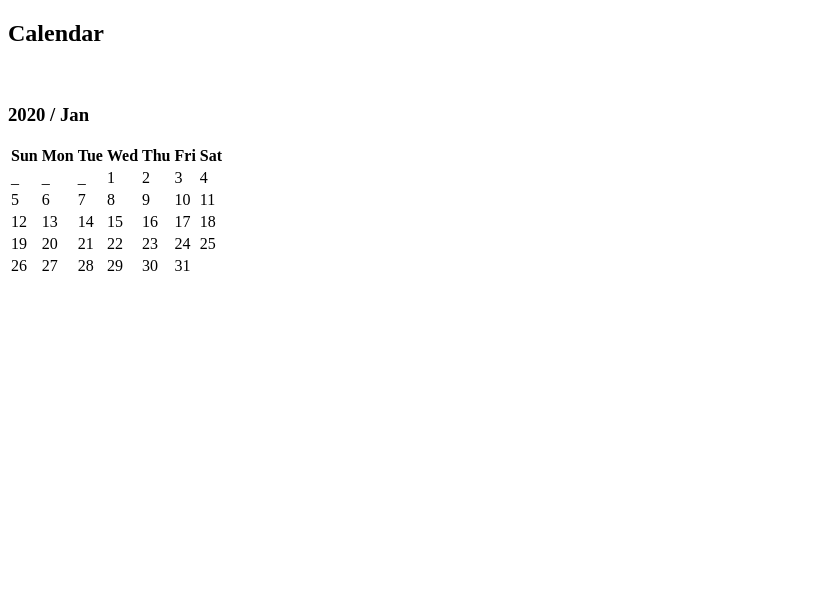
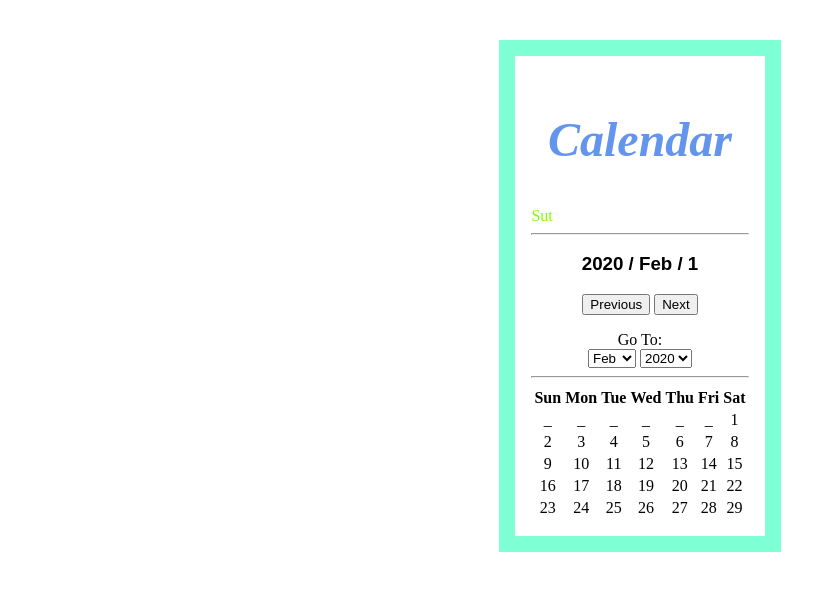
Before and after one commit to chynamyerz/vanillajs-calendar, a plain HTML site: page index.html in a window 1280 px wide. Shown: the whole page, without its empty margins (0-836 px from the left). Drawn offline with Linux system fonts and the light colour scheme.

Commit message:
Updated calender with next, previous and go to functionality. Added some styling

```diff
--- /dev/null
+++ b/css/index.css
@@ -0,0 +1,39 @@
+.calendar-section {
+  text-align: center;
+}
+
+.calendar-container {
+  display: inline-block;
+  border: 1em solid aquamarine;
+  padding: 1em;
+  margin: 2em;
+}
+
+.calendar-heading {
+  font-style: italic;
+  color: cornflowerblue;
+  font-size: 3em;
+}
+
+.calendar-day {
+  text-align: left;
+  padding: 0px;
+  margin: 0px;
+  color: chartreuse;
+}
+
+.calendar-year-month {
+  font-family: Arial, Helvetica, sans-serif;
+}
+
+.calendar-control-buttons {
+  width: 100%;
+}
+
+.calender-next-prev-buttons {
+  margin-bottom: 1em;
+}
+
+.calendar-table-body #date {
+  cursor: pointer;
+}
--- a/index.html
+++ b/index.html
@@ -6,15 +6,99 @@
   <title>Calendar</title>
 
   <meta name="viewport" content="width=device-width, initial-scale=1, shrink-to-fit=no">
-
+  <link rel="stylesheet" type="text/css" href="./css/index.css">
 </head>
 
 <body>
-  <section>
-    <div>
-      <h1>Calendar</h1>
-      <br />
-      <h3 id="calendar-year-month"></h3>
+  <section class="calendar-section">
+    <div class="calendar-container">
+      <h1 class="calendar-heading">Calendar</h1>
+      <p class="calendar-day" id="calendar-day"></p>
+      <hr />
+      <h3 class="calendar-year-month" id="calendar-year-month"></h3>
+      <div class="calendar-control-buttons">
+        <div class="calender-next-prev-buttons">
+          <button id="previous" onclick="previous()">Previous</button>
+          <button id="next" onclick="next()">Next</button>
+        </div>
+
+        <div class="calender-goto-buttuns">
+          <form>
+            <label>Go To: </label> <br />
+            <select id="month" onchange="goToMonth(this.options[this.selectedIndex].value)">
+              <option value="Jan">Jan</option>
+              <option value="Feb">Feb</option>
+              <option value="Mar">Mar</option>
+              <option value="Apr">Apr</option>
+              <option value="May">May</option>
+              <option value="Jun">Jun</option>
+              <option value="Jul">Jul</option>
+              <option value="Aug">Aug</option>
+              <option value="Sep">Sep</option>
+              <option value="Oct">Oct</option>
+              <option value="Nov">Nov</option>
+              <option value="Dec">Dec</option>
+            </select>
+
+
+            <label></label>
+            <select id="year" onchange="goToYear(this.options[this.selectedIndex].value)">
+              <option value=1980>1980</option>
+              <option value=1981>1981</option>
+              <option value=1982>1982</option>
+              <option value=1983>1983</option>
+              <option value=1984>1984</option>
+              <option value=1985>1985</option>
+              <option value=1986>1986</option>
+              <option value=1987>1987</option>
+              <option value=1988>1988</option>
+              <option value=1989>1989</option>
+              <option value=1990>1990</option>
+              <option value=1991>1991</option>
+              <option value=1992>1992</option>
+              <option value=1993>1993</option>
+              <option value=1994>1994</option>
+              <option value=1995>1995</option>
+              <option value=1996>1996</option>
+              <option value=1997>1997</option>
+              <option value=1998>1998</option>
+              <option value=1999>1999</option>
+              <option value=2000>2000</option>
+              <option value=2001>2001</option>
+              <option value=2002>2002</option>
+              <option value=2003>2003</option>
+              <option value=2004>2004</option>
+              <option value=2005>2005</option>
+              <option value=2006>2006</option>
+              <option value=2007>2007</option>
+              <option value=2008>2008</option>
+              <option value=2009>2009</option>
+              <option value=2010>2010</option>
+              <option value=2011>2011</option>
+              <option value=2012>2012</option>
+              <option value=2013>2013</option>
+              <option value=2014>2014</option>
+              <option value=2015>2015</option>
+              <option value=2016>2016</option>
+              <option value=2017>2017</option>
+              <option value=2018>2018</option>
+              <option value=2019>2019</option>
+              <option value=2020>2020</option>
+              <option value=2021>2021</option>
+              <option value=2022>2022</option>
+              <option value=2023>2023</option>
+              <option value=2024>2024</option>
+              <option value=2025>2025</option>
+              <option value=2026>2026</option>
+              <option value=2027>2027</option>
+              <option value=2028>2028</option>
+              <option value=2029>2029</option>
+              <option value=2030>2030</option>
+            </select>
+          </form>
+        </div>
+      </div>
+      <hr />
       <table>
         <thead>
           <tr>
@@ -28,7 +112,7 @@
         </tr>
         </thead>
 
-        <tbody id="calendar-table-body">
+        <tbody class="calendar-table-body" id="calendar-table-body">
 
         </tbody>
       </table>
--- a/js/index.js
+++ b/js/index.js
@@ -74,10 +74,16 @@ class Calendar {
 
     // Table body element
     let calendarTableBody = document.getElementById("calendar-table-body");
-    // Table Year / Month container element
-    let calendarYearMonth = document.getElementById("calendar-year-month");
+    // Clearing the table body
+    calendarTableBody.innerHTML = ""
+    // By default the first date of the month is selected
+    let day = this.selectedDay(1)
+    document.getElementById("calendar-year-month").innerHTML = `${this.getYear()} / ${this.getMonth()} / ${day.dayDate}`;
+    document.getElementById("calendar-day").innerHTML = day.day
 
-    calendarYearMonth.innerHTML = `${this.getYear()} / ${this.getMonth()}`;
+    // By default the current year and month is selected
+    document.getElementById("month").value = this.getMonth()
+    document.getElementById("year").value = this.getYear()
 
     // Table row element
     let calendarTableRow = document.createElement("tr");
@@ -92,19 +98,43 @@ class Calendar {
       if (j == 0 && this.getDays()[0].day != "Sun") {
         for (let i = 0; i < emptyDaysPrior; i++) {
           calendarTableRowCell = document.createElement("td");
+          calendarTableRowCell.setAttribute("id", "empty")
           calendarTableRowCell.appendChild(document.createTextNode("_"));
           calendarTableRow.appendChild(calendarTableRowCell);
         }
+      }
+      if (j == 0) {
         calendarTableRowCell = document.createElement("td");
+
+        // Load the cell content
+        calendarTableRowCell.appendChild(document.createTextNode(this.getDays()[j].dayDate));
+        calendarTableRowCell.setAttribute("id", "date");
+        calendarTableRowCell.onclick = (e) => {
+          let day = this.selectedDay(parseInt(e.target.textContent))
+          document.getElementById("calendar-year-month").innerHTML = `${this.getYear()} / ${this.getMonth()} / ${day.dayDate}`;
+          document.getElementById("calendar-day").innerHTML = day.day
+        }
       }
-      if (this.getDays()[j].day == "Sun") {
+      else if (j !== 0 && this.getDays()[j].day == "Sun") {
         // Begin each new week on the new table row
         calendarTableRow = document.createElement("tr");
         // Load the cell content
         calendarTableRowCell.appendChild(document.createTextNode(this.getDays()[j].dayDate));
+        calendarTableRowCell.setAttribute("id", "date");
+        calendarTableRowCell.onclick = (e) => {
+          let day = this.selectedDay(parseInt(e.target.textContent))
+          document.getElementById("calendar-year-month").innerHTML = `${this.getYear()} / ${this.getMonth()} / ${day.dayDate}`;
+          document.getElementById("calendar-day").innerHTML = day.day
+        }
       } else {
         // Load the cell content
         calendarTableRowCell.appendChild(document.createTextNode(this.getDays()[j].dayDate));
+        calendarTableRowCell.setAttribute("id", "date");
+        calendarTableRowCell.onclick = (e) => {
+          let day = this.selectedDay(parseInt(e.target.textContent))
+          document.getElementById("calendar-year-month").innerHTML = `${this.getYear()} / ${this.getMonth()} / ${day.dayDate}`;
+          document.getElementById("calendar-day").innerHTML = day.day
+        }
       }
       // Load the row content and table content
       calendarTableRow.appendChild(calendarTableRowCell);
@@ -156,41 +186,55 @@ class Calendar {
     return days;
   }
 
+  selectedDay(date) {
+    /**
+     * A function for retrieving the selected day
+     */
+    return this.getDays().find((day) => day.dayDate == date);
+  }
+
   getNumberOfMonthDays() {
     /**
      * A function to get the number of days in a month
      */
-    let monthDays = 30;
     if (this.getMonth() == "Feb") {
       if (this.getYear() % 4 == 0) {
-        monthDays = 29;
+        return 29;
       } else {
-        monthDays = 28;
+        return 28;
       }
-    } else if (YEAR_MONTHS.indexOf(this.getMonth()) == 11 || YEAR_MONTHS.indexOf(this.getMonth()) % 2 == 0) {
-      monthDays =  31;
+    } else if (["Jan", "Mar", "May", "Jul", "Aug", "Oct", "Dec"].includes(this.getMonth())) {
+      return  31;
+    } else {
+      return 30;
     }
-    return monthDays;
   }
 }
 
 // Creating a calendar with default values
-let calendar = new Calendar()
+var calendar = new Calendar()
+calendar.displayCalendar()
 
-// Executing next and previous functions
-console.log(calendar.getNumberOfMonthDays(), calendar.getMonth(), calendar.getYear())
-console.log(calendar.getDays())
-calendar.nextYearMonth()
-console.log("****************************Next Month********************************")
-console.log(calendar.getNumberOfMonthDays(), calendar.getMonth(), calendar.getYear())
-console.log(calendar.getDays())
-calendar.previousYearMonth()
-console.log("*************************Previous Month*******************************")
-console.log(calendar.getNumberOfMonthDays(), calendar.getMonth(), calendar.getYear())
-console.log(calendar.getDays())
-calendar.previousYearMonth()
-console.log("*************************Previous Month*******************************")
-console.log(calendar.getNumberOfMonthDays(), calendar.getMonth(), calendar.getYear())
-console.log(calendar.getDays())
+// A function that triggers moving to the next month
+function next() {
+  calendar.nextYearMonth();
+  calendar.displayCalendar()
+}
 
-calendar.displayCalendar()
+// A function that triggers moving to the previous month
+function previous() {
+  calendar.previousYearMonth()
+  calendar.displayCalendar()
+}
+
+// A function for changing the month
+function goToMonth(month) {
+  calendar.setMonth(month)
+  calendar.displayCalendar()
+}
+
+// A function for changing the year
+function goToYear(year) {
+  calendar.setYear(parseInt(year))
+  calendar.displayCalendar()
+}
```
Also changed, not shown: 1 other file.
